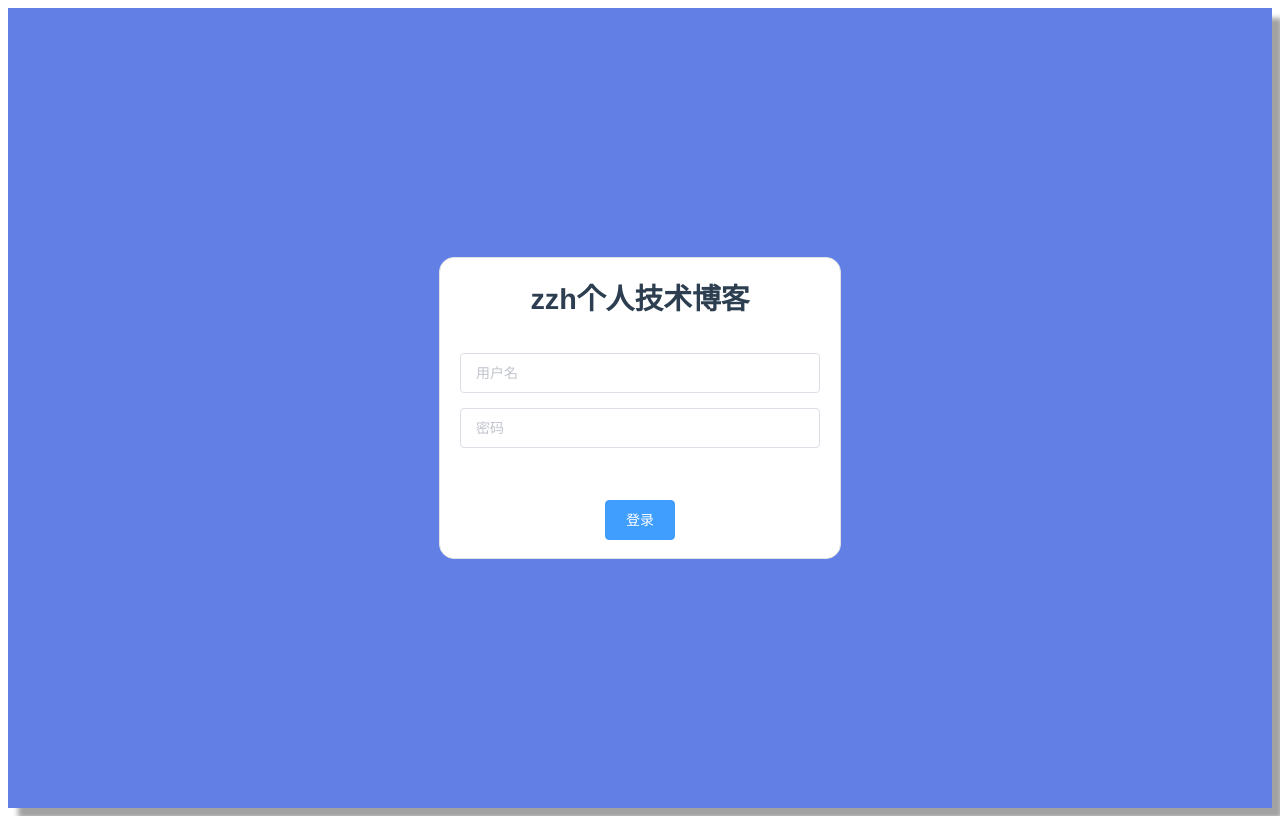
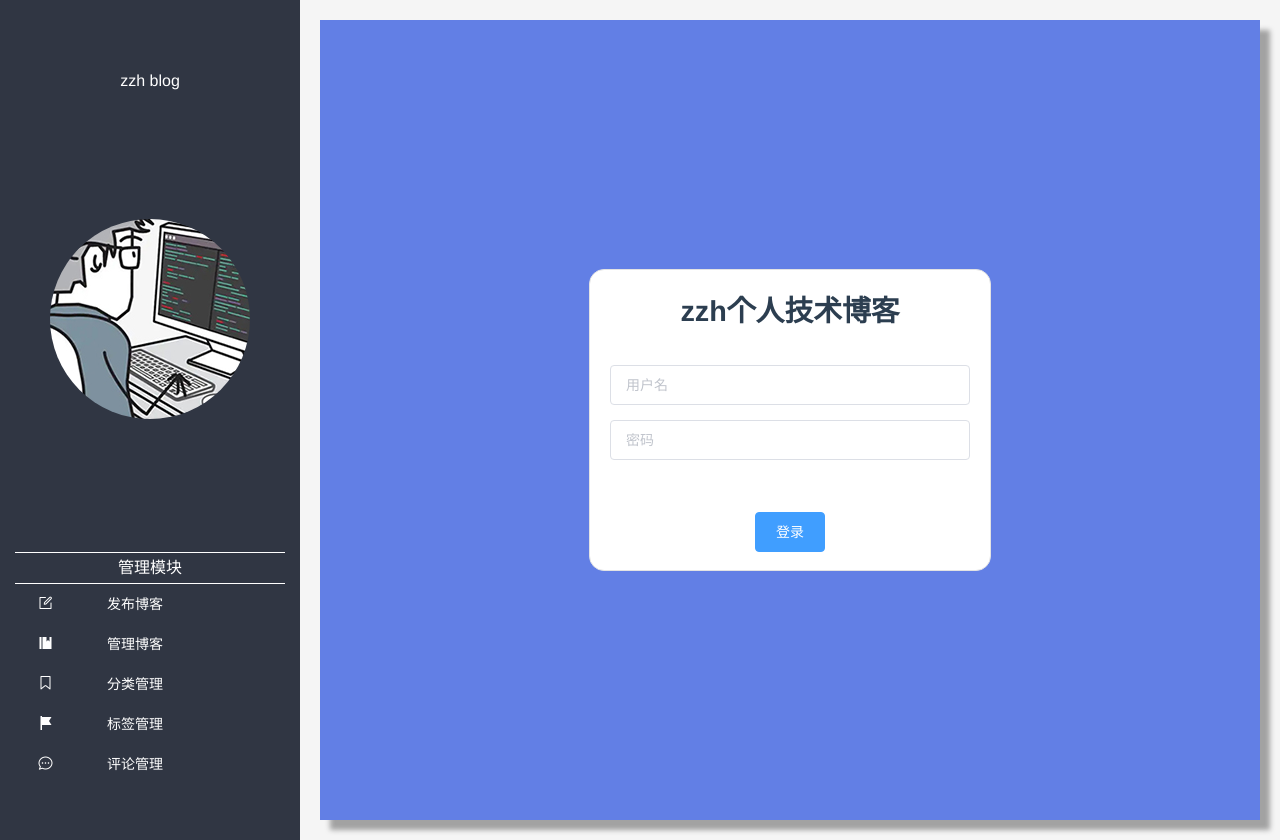
Before and after one commit to Dsixman/blog-backend-view, a Vue app: page /login in a window 1280 px wide. Before the commit the page ends 816 px from the top, so only its background shows below. Built offline with nearby package versions, Linux system fonts and the light colour scheme.

Commit message:
管理首页完成

```diff
--- a/package.json
+++ b/package.json
@@ -16,6 +16,7 @@
     "element-ui": "^2.4.5",
     "react": "^17.0.2",
     "react-dom": "^17.0.2",
+    "vditor": "^3.8.12",
     "vue": "^2.6.11",
     "vue-axios": "^3.4.1",
     "vue-echarts": "^6.0.2",
--- a/src/App.vue
+++ b/src/App.vue
@@ -1,26 +1,124 @@
 <template>
   <div id="app">
-    <router-view></router-view>
+
+    <el-container>
+      <el-aside class="left">
+        <el-row class="left-title">zzh blog</el-row>
+        <el-row class="left-ava"></el-row>
+        <el-row class="left-categroy">
+          <div class="category-title">管理模块</div>
+          <div class="category" >
+            <el-row  v-for="(item,index) in left_nav" :key="index"  :class="selectIndex===index?'active':''">
+              <el-col :span="6" offset=2><i :class="item.iclass"></i></el-col>
+              <el-col :spam="16"> <el-button @click="cateItem(item.router,index)" :class="selectIndex===index?'active':''">{{item.title}}</el-button></el-col>
+            </el-row>
+          </div>
+        </el-row>
+      </el-aside>
+      <el-main>     <router-view></router-view> </el-main>
+    </el-container>
+
   </div>
+
 </template>
 
 <script>
 //import HelloWorld from './components/HelloWorld.vue'
 
 export default {
-  name: 'app',
+  name: "App",
+  data(){
+    return {
+      left_nav:[
+        {iclass:'el-icon-edit-outline',title:'发布博客',router:'/editblog'},
+        {iclass:'el-icon-s-management',title:'管理博客',router:'/manageblog'},
+        {iclass:'el-icon-collection-tag',title:'分类管理',router:'/managecategory'},
+        {iclass:'el-icon-s-flag',title:'标签管理',router:'/managetag'},
+        {iclass:'el-icon-chat-dot-round',title:'评论管理',router:'/feedback'}
+        ],
+        selectIndex:null
+    //  classobj:['el-icon-s-management','el-icon-edit-outline','el-icon-collection-tag','el-icon-s-flag','el-icon-chat-dot-round']
+    }
+  },
+  computed:{
+
+  },
+  methods:{
+    cateItem(router,index){
+      this.selectIndex=index
+      this.$router.push(router)
+    }
+  },
   components: {
-  //  HelloWorld
-  }
-}
+    // HelloWorld
+  },
+};
 </script>
 
-<style>
+<style lang="scss">
+body {
+  margin:0;
+}
 #app {
   font-family: 'Avenir', Helvetica, Arial, sans-serif;
   -webkit-font-smoothing: antialiased;
   -moz-osx-font-smoothing: grayscale;
   text-align: center;
   color: #2c3e50;
+  background: #f5f5f5;
+  .left {
+  background: #303643;
+  color: #fff;
+  display: flex;
+  justify-content: center;
+  align-items: center;
+  flex-wrap: wrap;
+  .left-title {
+    height: 50px;
+    line-height: 50px;
+    width: 100%;
+  }
+  .left-ava {
+    height: 200px;
+    background: url("./assets/ava.jpg") no-repeat center center;
+    width: 200px;
+    border-radius: 50%;
+  }
+
+  .left-categroy {
+    width: 100%;
+    margin-top: 20px;
+        .el-button{
+      border:0 !important;
+      background:none !important;
+      color:#fff;
+      width:100%;
+      text-align:left;
+    }
+          .active{
+        background:#fff;
+        color:#303643!important
+      }
+    .category{
+
+    }
+    .category-title {
+      border-top: 1px solid #fff;
+      border-bottom: 1px solid #fff;
+      line-height: 30px;
+      width: 90%;
+      height: 30px;
+      margin: 0 auto;
+    }
+    .category > div {
+      margin: 0 auto;
+      text-align: left;
+      display: flex;
+      width: 90%;
+      height: 40px;
+      line-height: 40px;
+    }
+  }
+}
 }
 </style>
--- a/src/main.js
+++ b/src/main.js
@@ -5,6 +5,8 @@ import store from './store'
 import './plugins/element.js'
 import Axios from 'axios'
 import VueAxios from 'vue-axios'
+
+
 
 Axios.defaults.headers.common['Auth-Token'] = store.state.token;
 Vue.use(VueAxios,Axios)
--- a/src/router/index.js
+++ b/src/router/index.js
@@ -23,9 +23,33 @@ const routes = [
    },
   },
   {
-    path: '/article',
-    name: 'Article',
-    component: () => import(/* webpackChunkName: "Article" */ '../views/Article.vue'),
+    path: '/manageblog',
+    name: 'ManageBlog',
+    component: () => import(/* webpackChunkName: "Article" */ '../views/ManageBlog.vue'),
+    meta: { // 在路由配置中加入meta:{requireAuth: true}
+      requireAuth: true
+   },
+  },
+  {
+    path: '/editblog',
+    name: 'EditBlog',
+    component: () => import(/* webpackChunkName: "Article" */ '../views/EditBlog.vue'),
+    meta: { // 在路由配置中加入meta:{requireAuth: true}
+      requireAuth: true
+   },
+  },
+  {
+    path: '/managetag',
+    name: 'managetag',
+    component: () => import(/* webpackChunkName: "Article" */ '../views/ManageTag.vue'),
+    meta: { // 在路由配置中加入meta:{requireAuth: true}
+      requireAuth: true
+   },
+  },
+  {
+    path: '/managecategory',
+    name: 'managecategory',
+    component: () => import(/* webpackChunkName: "Article" */ '../views/ManageCategory.vue'),
     meta: { // 在路由配置中加入meta:{requireAuth: true}
       requireAuth: true
    },
@@ -54,6 +78,8 @@ const router = new VueRouter({
 })
 router.beforeEach((to,from,next)=>{
   if(to.meta.requireAuth){
+    console.log('state.token')
+    console.log(store.state.token)
     if(store.state.token){
       next()
     }else{
--- a/src/store/actions.js
+++ b/src/store/actions.js
@@ -7,9 +7,10 @@ export default{
             console.log(response)
             let data=response.data
             let token=data.token
-            let expire_time=data.expire_time
-            commit(mutation.RECEIVE_TOKEN,token)
-            localStorage.setItem('token',{'token':token,'expire_time':expire_time})
+            console.log('mutation.RECEIVE_TOKEN: '+mutation.RECEIVE_TOKEN)
+            commit(mutation.RECEIVE_TOKEN,{token})
+            localStorage.setItem('token',token)
+            console.log(localStorage.getItem('token'))
         }).catch((err)=>{
             console.log(err)
         })
--- a/src/views/Article.vue
+++ b/src/views/EditBlog.vue
@@ -1,6 +1,6 @@
 <template>
 <div class=''>
-    article
+    EditBlog
 </div>
 </template>
 
--- a/src/views/Home.vue
+++ b/src/views/Home.vue
@@ -1,18 +1,99 @@
 <template>
-  <div class="home">
-    <img alt="Vue logo" src="../assets/logo.png">
-    <HelloWorld msg="Welcome to Your Vue.js App"/>
-  </div>
+  <el-container class="wrapper">
+    <el-header></el-header>
+    <el-main >
+      <div class="blog-title" >博客后台首页</div>
+      <el-row type="flex" justify="center" class="main-content">
+        <el-col>
+          <el-row class="main-item" @click.native="routerTo('/editblog')">
+            <el-col :span="16" class="item-top" >编辑博客</el-col>
+            <el-col :span="8" class="item-top-icon"><i class="el-icon-edit-outline"></i></el-col>
+            <el-col :span="24">
+              <div class="item-bottom"><span>let’s go</span></div>
+            </el-col>
+          </el-row>
+        </el-col>
+                <el-col>
+          <el-row class="main-item" @click.native="routerTo('/manageblog')">
+            <el-col :span="16" class="item-top">管理博客</el-col>
+            <el-col :span="8" class="item-top-icon"><i class="el-icon-s-management"></i></el-col>
+            <el-col :span="24">
+              <div class="item-bottom"><span>let’s go</span></div>
+            </el-col>
+          </el-row>
+        </el-col>
+                <el-col>
+          <el-row class="main-item" @click.native="routerTo('/feedback')">
+            <el-col :span="16" class="item-top">查看评论</el-col>
+            <el-col :span="8" class="item-top-icon"><i class="el-icon-chat-dot-round"></i></el-col>
+            <el-col :span="24">
+              <div class="item-bottom"><span>let’s go</span></div>
+            </el-col>
+          </el-row>
+        </el-col>
+      </el-row>
+    </el-main>
+  </el-container>
 </template>
 
 <script>
 // @ is an alias to /src
-import HelloWorld from '@/components/HelloWorld.vue'
+// import HelloWorld from '@/components/HelloWorld.vue'
 
 export default {
-  name: 'Home',
+  name: "Home",
+  data() {
+    return {};
+  },
+  computed: {},
+  methods: {
+    routerTo(router){
+      this.$router.push(router)
+    }
+  },
   components: {
-    HelloWorld
+    // HelloWorld
+  },
+};
+</script>
+<style scoped lang="scss">
+.wrapper{
+
+  .blog-title{
+    height:30px;
+    margin-bottom:80px;
+    width:100%;
+    text-align: left;
+    border-bottom:2px solid #b9b9b9
   }
 }
-</script>
+.main-content {
+  width: 100%;
+
+  .main-item {
+    cursor: pointer;
+    height:150px;
+    border-radius: 10px;
+    width:300px;
+    background-color: #20B2AA;
+    color:#fff;
+    .item-top{
+      height:130px;
+      line-height:130px;
+      font-size:2rem;
+    }
+    .item-top-icon{
+            height:130px;
+      line-height:130px;
+      font-size:5rem;
+     color:#BEBEBE
+    }
+    .item-bottom{
+      background-color:rgba(0,0,0,0.4);
+      height:20px;
+      border-radius:0 0 10px 10px;
+
+    }
+  }
+}
+</style>
--- /dev/null
+++ b/src/views/ManageBlog.vue
@@ -0,0 +1,40 @@
+<template>
+<div class=''>
+    manageBlog
+</div>
+</template>
+
+<script>
+
+export default {
+components: {},
+data() {
+return {
+
+};
+},
+computed: {},
+watch: {},
+methods: {
+
+},
+//生命周期 - 创建完成（可以访问当前this实例）
+created() {
+
+},
+//生命周期 - 挂载完成（可以访问DOM元素）
+mounted() {
+
+},
+beforeCreate() {}, //生命周期 - 创建之前
+beforeMount() {}, //生命周期 - 挂载之前
+beforeUpdate() {}, //生命周期 - 更新之前
+updated() {}, //生命周期 - 更新之后
+beforeDestroy() {}, //生命周期 - 销毁之前
+destroyed() {}, //生命周期 - 销毁完成
+activated() {}, //如果页面有keep-alive缓存功能，这个函数会触发
+}
+</script>
+<style scoped>
+
+</style>
--- /dev/null
+++ b/src/views/ManageCategory.vue
@@ -0,0 +1,40 @@
+<template>
+<div class=''>
+    category
+</div>
+</template>
+
+<script>
+
+export default {
+components: {},
+data() {
+return {
+
+};
+},
+computed: {},
+watch: {},
+methods: {
+
+},
+//生命周期 - 创建完成（可以访问当前this实例）
+created() {
+
+},
+//生命周期 - 挂载完成（可以访问DOM元素）
+mounted() {
+
+},
+beforeCreate() {}, //生命周期 - 创建之前
+beforeMount() {}, //生命周期 - 挂载之前
+beforeUpdate() {}, //生命周期 - 更新之前
+updated() {}, //生命周期 - 更新之后
+beforeDestroy() {}, //生命周期 - 销毁之前
+destroyed() {}, //生命周期 - 销毁完成
+activated() {}, //如果页面有keep-alive缓存功能，这个函数会触发
+}
+</script>
+<style scoped>
+
+</style>
--- /dev/null
+++ b/src/views/ManageTag.vue
@@ -0,0 +1,40 @@
+<template>
+<div class=''>
+    tag
+</div>
+</template>
+
+<script>
+
+export default {
+components: {},
+data() {
+return {
+
+};
+},
+computed: {},
+watch: {},
+methods: {
+
+},
+//生命周期 - 创建完成（可以访问当前this实例）
+created() {
+
+},
+//生命周期 - 挂载完成（可以访问DOM元素）
+mounted() {
+
+},
+beforeCreate() {}, //生命周期 - 创建之前
+beforeMount() {}, //生命周期 - 挂载之前
+beforeUpdate() {}, //生命周期 - 更新之前
+updated() {}, //生命周期 - 更新之后
+beforeDestroy() {}, //生命周期 - 销毁之前
+destroyed() {}, //生命周期 - 销毁完成
+activated() {}, //如果页面有keep-alive缓存功能，这个函数会触发
+}
+</script>
+<style scoped>
+
+</style>
```
Also changed, not shown: src/assets/ava.jpg (added), 1 other file (tests, documents, lock files or other folders).
